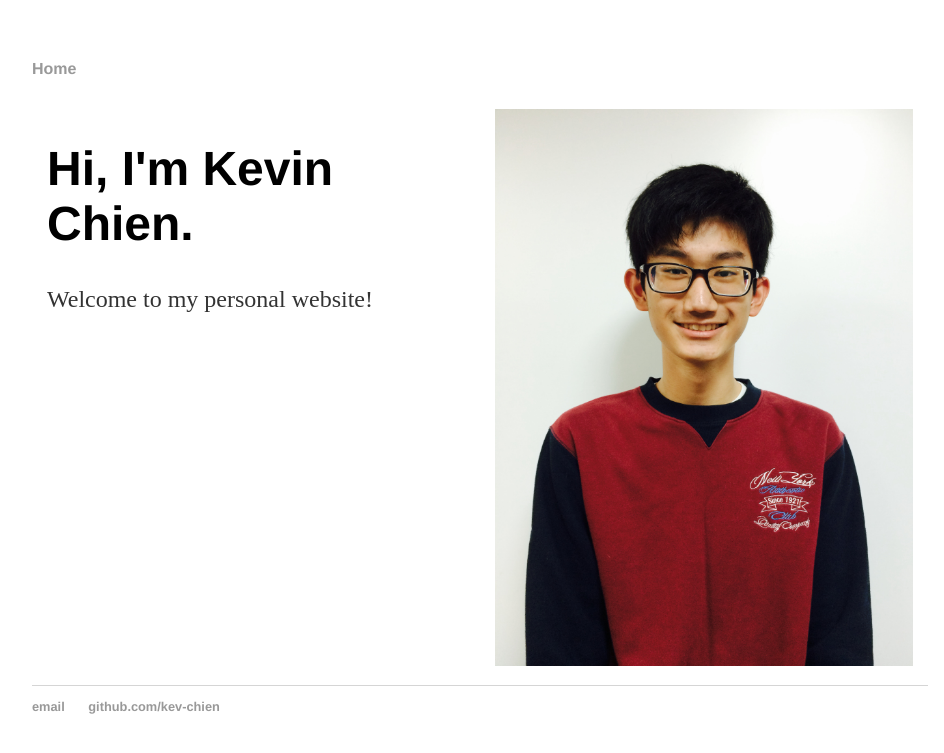
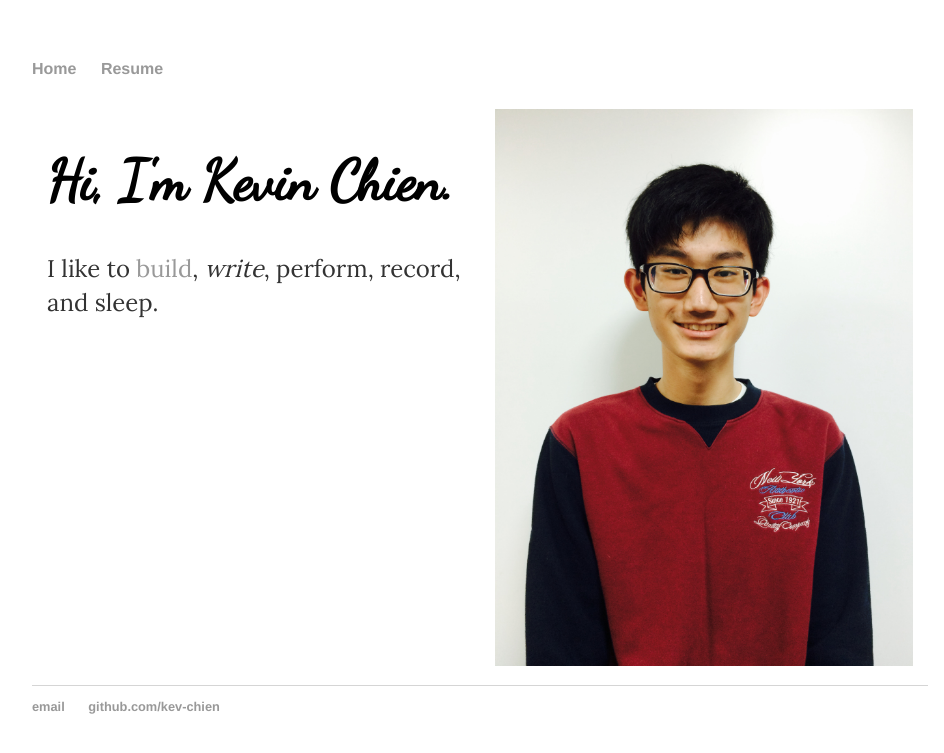
Before and after one commit to kev-chien/kev-chien.github.io, a Jekyll site: the page built from index.html, in a window 1280 px wide. Shown: the top 753 px of the page, without its empty margins (160-1104 px from the left). Built offline with Jekyll 4.4.1, drawn with Linux system fonts in a browser that asks for light colours.

Commit message:
Changed directories, updated home and fonts, added 404.html

```diff
--- a/_config.yml
+++ b/_config.yml
@@ -5,6 +5,7 @@ description: > # this means to ignore newlines until "baseurl:"
 baseurl: "" # the subpath of your site
 url: "http://kev-chien.github.io"
 github_username:  kev-chien
+permalink: /404.html
 
 # build settings
 markdown: kramdown
--- a/_layouts/default.html
+++ b/_layouts/default.html
@@ -2,6 +2,7 @@
 <html>
 	<head>
 		<title>{{ page.title }}</title>
+		<link href="https://fonts.googleapis.com/css?family=Lora|Dancing+Script" rel="stylesheet">
 		<!-- link to main stylesheet -->
 		<link rel="stylesheet" type="text/css" href="/css/main.css">
 	</head>
@@ -9,6 +10,7 @@
 		<nav>
     		<ul>
         		<li><a href="/">Home</a></li>
+		        <li><a href="/resume">Resume</a></li>
     		</ul>
 		</nav>
 		<div class="container">
--- a/css/main.css
+++ b/css/main.css
@@ -1,6 +1,6 @@
 body {
     margin: 60px auto;
-    width: 70%;
+    width: 80%;
 }
 nav ul, footer ul {
     font-family:'Helvetica', 'Arial', 'Sans-Serif';
@@ -20,11 +20,12 @@ a:hover {
     text-decoration: underline;
 }
 h1 {
-    font-size: 3em;
-    font-family:'Helvetica', 'Arial', 'Sans-Serif';
+    font-size: 3.5em;
+    font-family: 'Dancing Script', cursive;
 }
 p {
     font-size: 1.5em;
+    font-family: 'Lora', 'Georgia', serif;
     line-height: 1.4em;
     color: #333;
 }
@@ -33,15 +34,8 @@ footer {
     font-size: .8em;
 }
 
-ul.posts {
-    margin: 20px auto 40px;
-    font-size: 1.5em;
-}
 
-ul.posts li {
-    list-style: none;
-}
-
+/* Responsive elements */
 * {
   box-sizing: border-box;
 }
@@ -78,6 +72,7 @@ ul.posts li {
 }
 @media only screen and (min-width: 768px) {
     /* For desktop: */
+    body {width: 70%;}
     .col-1 {width: 8.33%;}
     .col-2 {width: 16.66%;}
     .col-3 {width: 25%;}
--- a/index.html
+++ b/index.html
@@ -6,11 +6,15 @@ title: Kevin Chien - Home
 	<div class="col-6 col-m-5">
 		<div class="blurb">
 			<h1>Hi, I'm Kevin Chien.</h1>
-			<p>Welcome to my personal website!</p>
+			<p>I like to <a id="build" href="https://github.com/kev-chien">build</a>,
+				<em>write</em>, perform, record, and
+				<span onmouseover="document.getElementById('me').src='/assets/sleep.jpg'"
+				onmouseout="document.getElementById('me').src='/assets/greetings.jpg'"
+				>sleep</span>.</p>
 		</div><!-- /.blurb -->
 	</div>
 	<div class="col-6 col-m-7">
 		<!-- img width 2448, height 3264 -->
-		<img src="/greetings.jpg" alt "Picture of Me" style="width: 100%; height: 100%">
+		<img id="me" src="/assets/greetings.jpg" alt "Picture of Me" style="width: 100%; height: 100%">
 	</div>
 </div>
```
Also changed, not shown: 404.html (added, +7 -0 lines), assets/greetings.jpg (added), assets/sleep.jpg (added).
